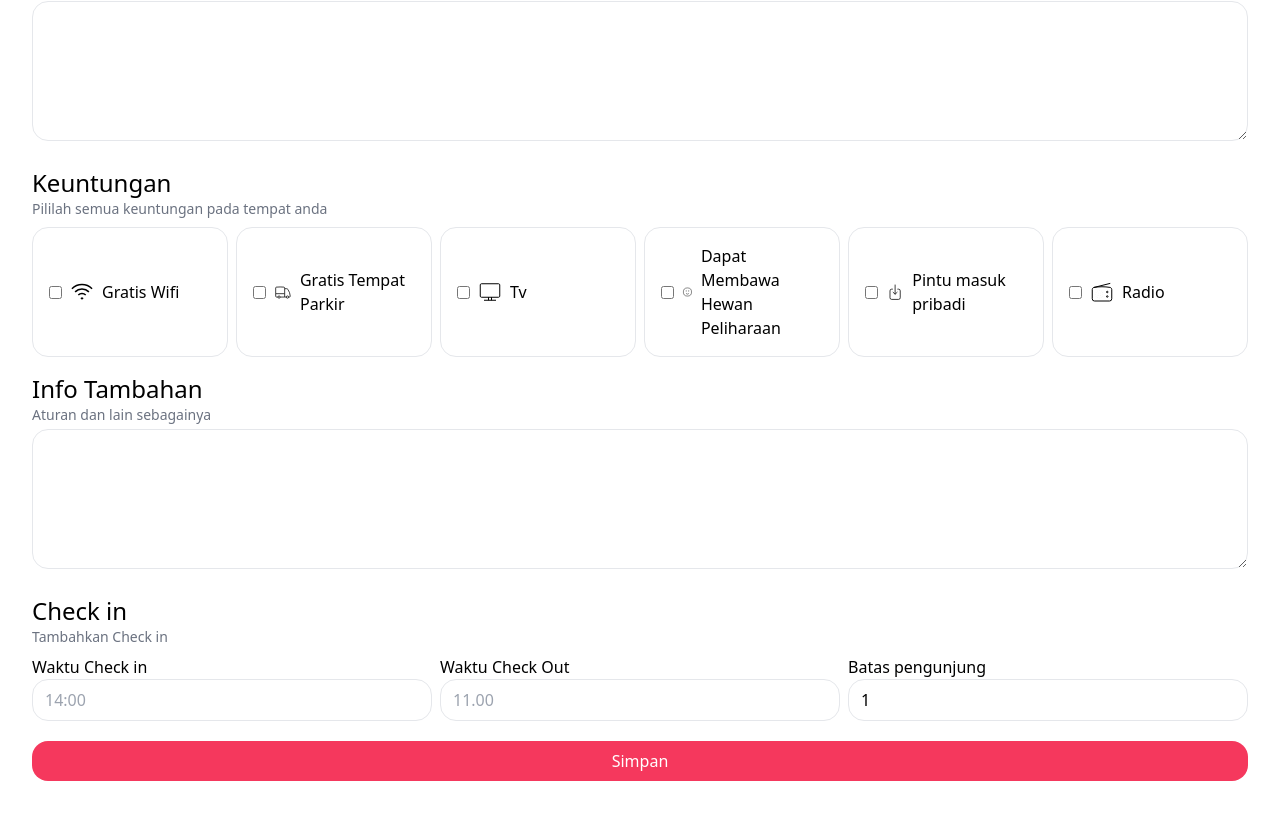
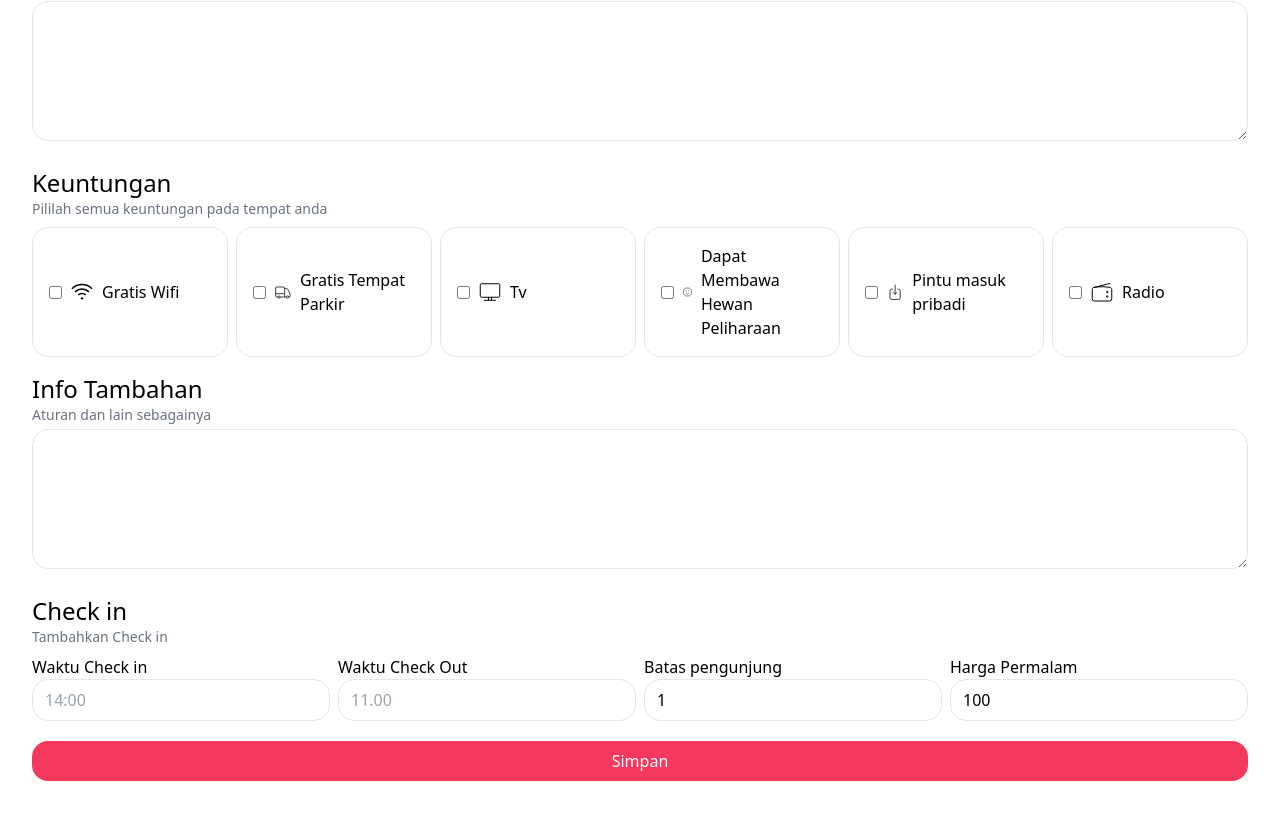
Before and after one commit to manuhutu344/Booking-Hotel, a React (Vite) app: page /akun/akomodasi/new in a window 1280 px wide. Shown: the part 717-1530 px from the top of the page. Built offline with nearby package versions, Linux system fonts and the light colour scheme; no server answers.

Commit message:
Menambahkan fitur harga

```diff
--- a/src/Pages/Home.jsx
+++ b/src/Pages/Home.jsx
@@ -9,10 +9,10 @@ export default function Home() {
     })
   }, [])
   return (
-    <div className='mt-8 grid gap-6 grid-cols-2 md:grid-cols-3 lg:grid-cols-4'>
+    <div className='mt-8 grid gap-x-6 gap-y-8 grid-cols-2 md:grid-cols-3 lg:grid-cols-4'>
     {places.length > 0 && places.map(place => (
       <div>
-      <div className='bg-gray-500 rounded-2xl flex'>
+      <div className='bg-gray-500 mb-2 rounded-2xl flex'>
       {place.photos?.[0] && (
         <img className='rounded-2xl object-cover aspect-square' src={'http://localhost:4000/upload/'+place.photos?.[0]} alt='' />
       )}
@@ -23,6 +23,9 @@ export default function Home() {
       <h3 className='font-bold'>
       {place.address}
       </h3>
+      <div>
+      Rp{place.price} Per Malam
+      </div>
       </div>
     ))}
     </div>
--- a/src/Pages/PlacesFormPage.jsx
+++ b/src/Pages/PlacesFormPage.jsx
@@ -16,6 +16,7 @@ function PlacesFormPage() {
   const [checkIn, setCheckIn] = useState('')
   const [checkOut, setCheckOut] = useState('')
   const [maxGuests, setMaxGuests] = useState(1)
+  const [price, setPrice] = useState(100)
   const [redirect, setRedirect] = useState(false)
   useEffect(()=>{
     if(!id){
@@ -32,6 +33,7 @@ function PlacesFormPage() {
       setCheckIn(data.checkIn)
       setCheckOut(data.checkOut)
       setMaxGuests(data.maxGuests)
+      setPrice(data.price)
     })
   },[id])
   function inputHeader(text){
@@ -58,7 +60,7 @@ function PlacesFormPage() {
     const placeDate = {
       title, address, addedPhotos,
       description, perks, extraInfo,
-      checkIn, checkOut, maxGuests
+      checkIn, checkOut, maxGuests, price
     }
     if(id){
       await axios.put('/post/update', {
@@ -93,7 +95,7 @@ function PlacesFormPage() {
       {preInput('Info Tambahan','Aturan dan lain sebagainya')}
       <textarea value={extraInfo} onChange={e => setExtraInfo(e.target.value)} />
       {preInput('Check in','Tambahkan Check in')}
-      <div className='grid gap-2 sm:grid-cols-3'>
+      <div className='grid gap-2 grid-cols-2 md:grid-cols-4'>
       <div>
       <h3 className='mt-2 -mb-1'>
       Waktu Check in
@@ -112,6 +114,12 @@ function PlacesFormPage() {
       </h3>
       <input type='number' value={maxGuests} onChange={e => setMaxGuests(e.target.value)} />
       </div>
+      <div>
+      <h3 className='mt-2 -mb-1'>
+      Harga Permalam
+      </h3>
+      <input type='number' value={price} onChange={e => setPrice(e.target.value)} />
+      </div>
       </div>
       <button className='primary my-4'>Simpan</button>
       </form>
```
